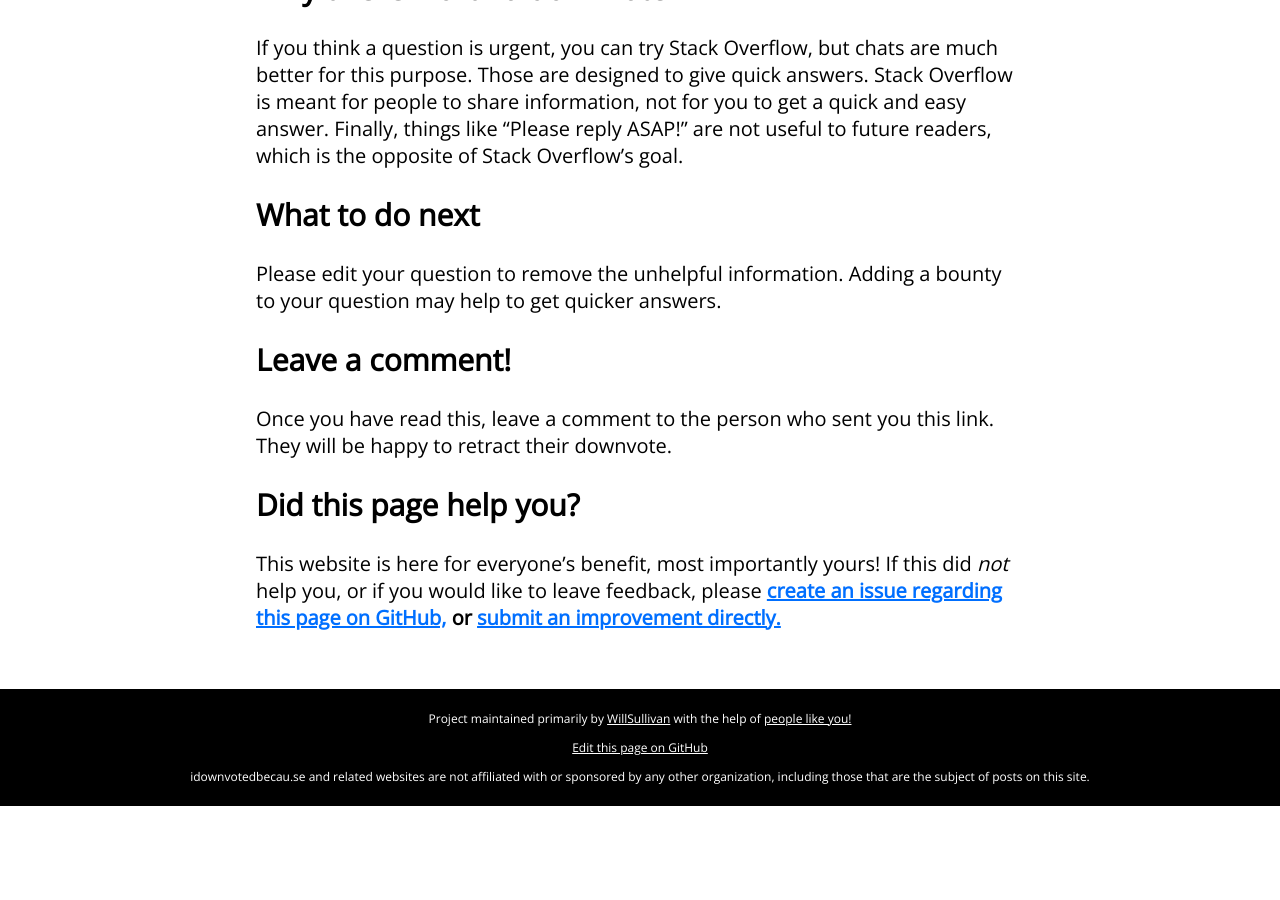
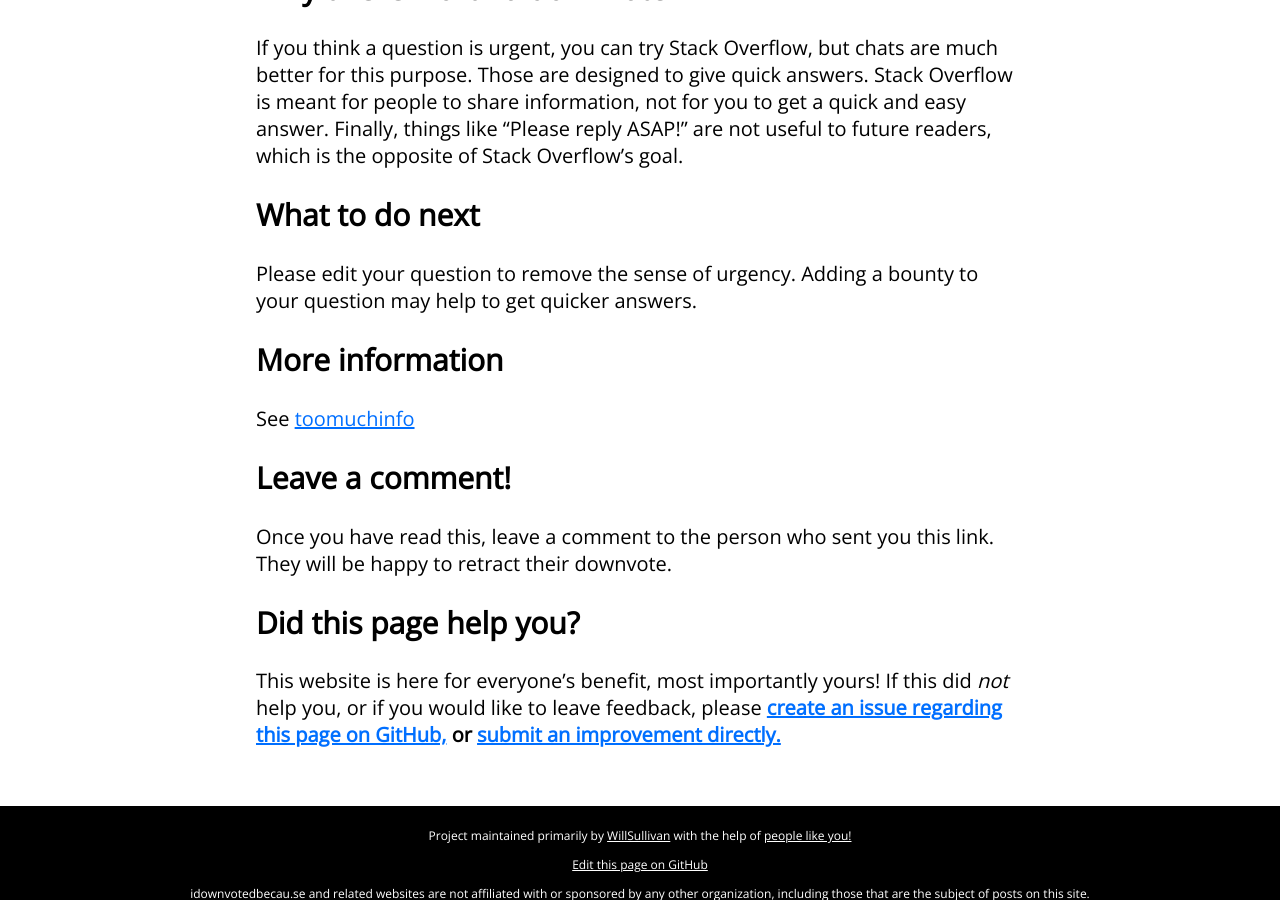
Before and after one commit to WillSullivan/idownvotedbecause, a Jekyll site: the page built from stackoverflow/requestingquickanswers.md, in a window 1280 px wide and 900 px high, scrolled down 571 px. Built offline with Jekyll 4.4.1, drawn with Linux system fonts in a browser that asks for light colours; comment, search, counter and statistics services are not loaded; before the commit the page ends 1377 px from its top, so only the background shows below that.

Commit message:
Link to toomuchinfo

```diff
--- a/stackoverflow/unhelpfulinformation.md
+++ b/stackoverflow/requestingquickanswers.md
@@ -1,7 +1,7 @@
 ---
 title: Unhelpful information ("this is urgent")
 byline: We are not a 24/7 tech support chat. Please don't ask urgent questions.
-permalink: unhelpfulinformation
+permalink: urgency
 categories: "Stack Overflow"
 redirect_from:
   - urgent
@@ -22,7 +21,10 @@ Questions on Stack Overflow are never prioritised. Information such as "I am und
 If you think a question is urgent, you can try Stack Overflow, but chats are much better for this purpose. Those are designed to give quick answers. Stack Overflow is meant for people to share information, not for you to get a quick and easy answer. Finally, things like "Please reply ASAP!" are not useful to future readers, which is the opposite of Stack Overflow's goal.
 
 ## What to do next {#whattodonext}
-Please edit your question to remove the unhelpful information. Adding a bounty to your question may help to get quicker answers.
+Please edit your question to remove the sense of urgency. Adding a bounty to your question may help to get quicker answers.
+
+## More information {#seealso}
+See [toomuchinfo](toomuchinfo.md)
 
 {::comment}The following paragraphs should be added as is to the bottom of all pages{:/}
 ## Leave a comment! {#leaveacomment}
```
Also changed, not shown: other parts of stackoverflow/requestingquickanswers.md (+0 -1 lines).
